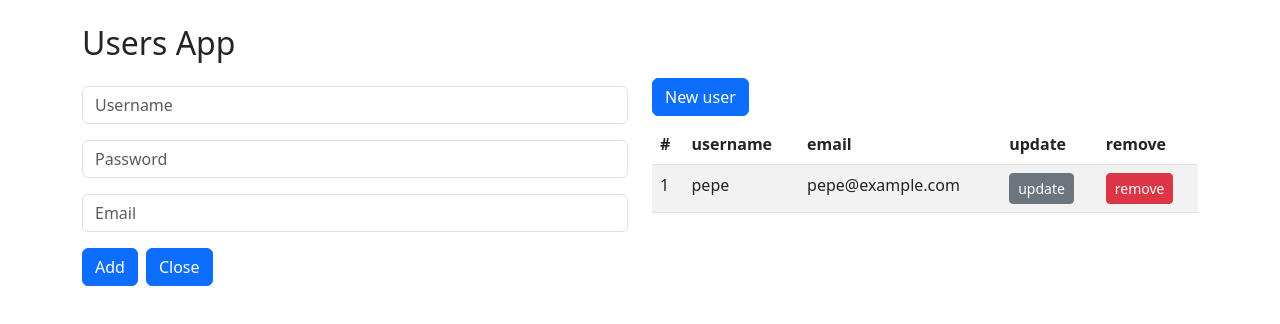
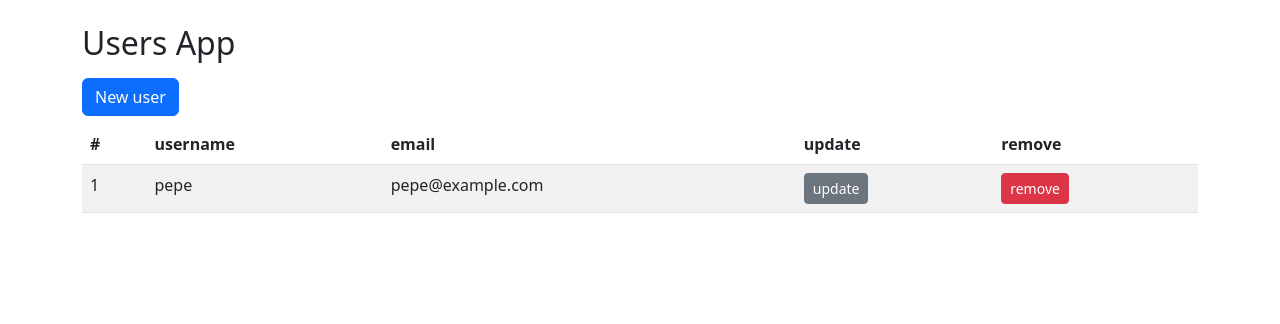
Before and after one commit to CarlosMejia01/react_practice_1, a React (Vite) app in the folder 06-users-app/: page / in a window 1280 px wide. Shown: the top 324 px of the page. Built offline with nearby package versions, Linux system fonts and the light colour scheme.

Commit message:
feat:close users form

```diff
--- a/06-users-app/src/UsersApp.jsx
+++ b/06-users-app/src/UsersApp.jsx
@@ -8,28 +8,31 @@ export const UsersApp = () => {
         users,
         userSelected,
         initialUserForm,
+        visibleForm,
         handlerAddUser,
         handlerRemoveUser,
-        handlerUserSelectedForm
+        handlerUserSelectedForm,
+        handlerOpenForm,
+        handlerCloseForm,
     } = useUsers();
 
     return (
         <div className="container my-4">
             <h2>Users App</h2>
             <div className="row">
-                <div className="col">
+                {!visibleForm || <div className="col">
                     <UsersForm
                         handlerAddUser={handlerAddUser}
                         initialUserForm={initialUserForm}
                         userSelected={userSelected}
-                    />
-                </div>
+                        handlerCloseForm={handlerCloseForm}
+                    /></div>}
                 <div className="col">
-                    <button
+                    {visibleForm || <button
                         className="btn btn-primary my-2"
-                    >
+                        onClick={handlerOpenForm}>
                         New user
-                    </button>
+                    </button>}
                     {users.length === 0
                         ? <div className="alert alert-warning">No users in the system!</div>
                         : <UsersList
@@ -40,6 +43,6 @@ export const UsersApp = () => {
                     }
                 </div>
             </div>
-        </div>
+        </div >
     )
 }
--- a/06-users-app/src/components/UsersForm.jsx
+++ b/06-users-app/src/components/UsersForm.jsx
@@ -2,7 +2,7 @@ import { useEffect } from "react";
 import { useState } from "react";
 import Swal from "sweetalert2";
 
-export const UsersForm = ({ handlerAddUser, initialUserForm, userSelected }) => {
+export const UsersForm = ({ handlerAddUser, initialUserForm, userSelected, handlerCloseForm }) => {
     const [userForm, setUserForm] = useState(initialUserForm);
 
     const { id, username, password, email } = userForm;
@@ -35,6 +35,12 @@ export const UsersForm = ({ handlerAddUser, initialUserForm, userSelected }) =>
         handlerAddUser(userForm);
         setUserForm(initialUserForm);
     };
+
+    const onCloseForm = () => {
+        handlerCloseForm();
+        setUserForm(initialUserForm);
+    };
+
     return (
         <>
             <form onSubmit={onSubmit}>
@@ -74,7 +80,8 @@ export const UsersForm = ({ handlerAddUser, initialUserForm, userSelected }) =>
                 </button>
                 <button
                     className="btn btn-primary mx-2"
-                    type="button">
+                    type="button"
+                    onClick={() => onCloseForm()}>
                     Close
                 </button>
             </form>
--- a/06-users-app/src/hooks/useUsers.js
+++ b/06-users-app/src/hooks/useUsers.js
@@ -35,8 +35,7 @@ export const useUsers = () => {
 				: "The user has successfully updated",
 			"success"
 		);
-		setVisibleForm(false);
-		setUserSelected(initialUserForm);
+		handlerCloseForm();
 	};
 
 	const handlerRemoveUser = (id) => {
@@ -64,6 +63,15 @@ export const useUsers = () => {
 		setVisibleForm(true);
 	};
 
+	const handlerOpenForm = () => {
+		setVisibleForm(true);
+	};
+
+	const handlerCloseForm = () => {
+		setVisibleForm(false);
+		setUserSelected(initialUserForm);
+	};
+
 	return {
 		users,
 		userSelected,
@@ -72,5 +80,7 @@ export const useUsers = () => {
 		handlerAddUser,
 		handlerRemoveUser,
 		handlerUserSelectedForm,
+		handlerOpenForm,
+		handlerCloseForm
 	};
 };
```
